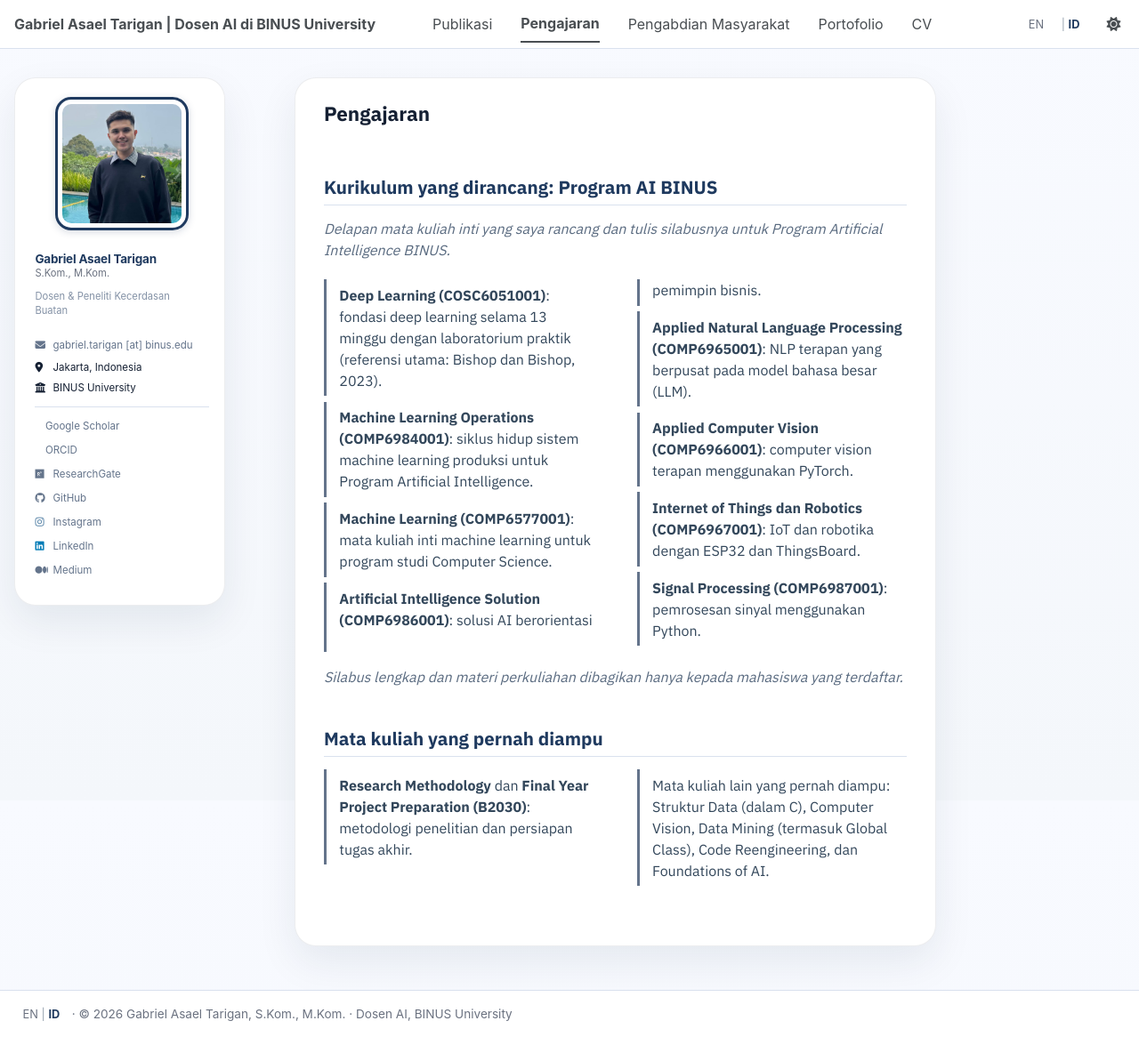
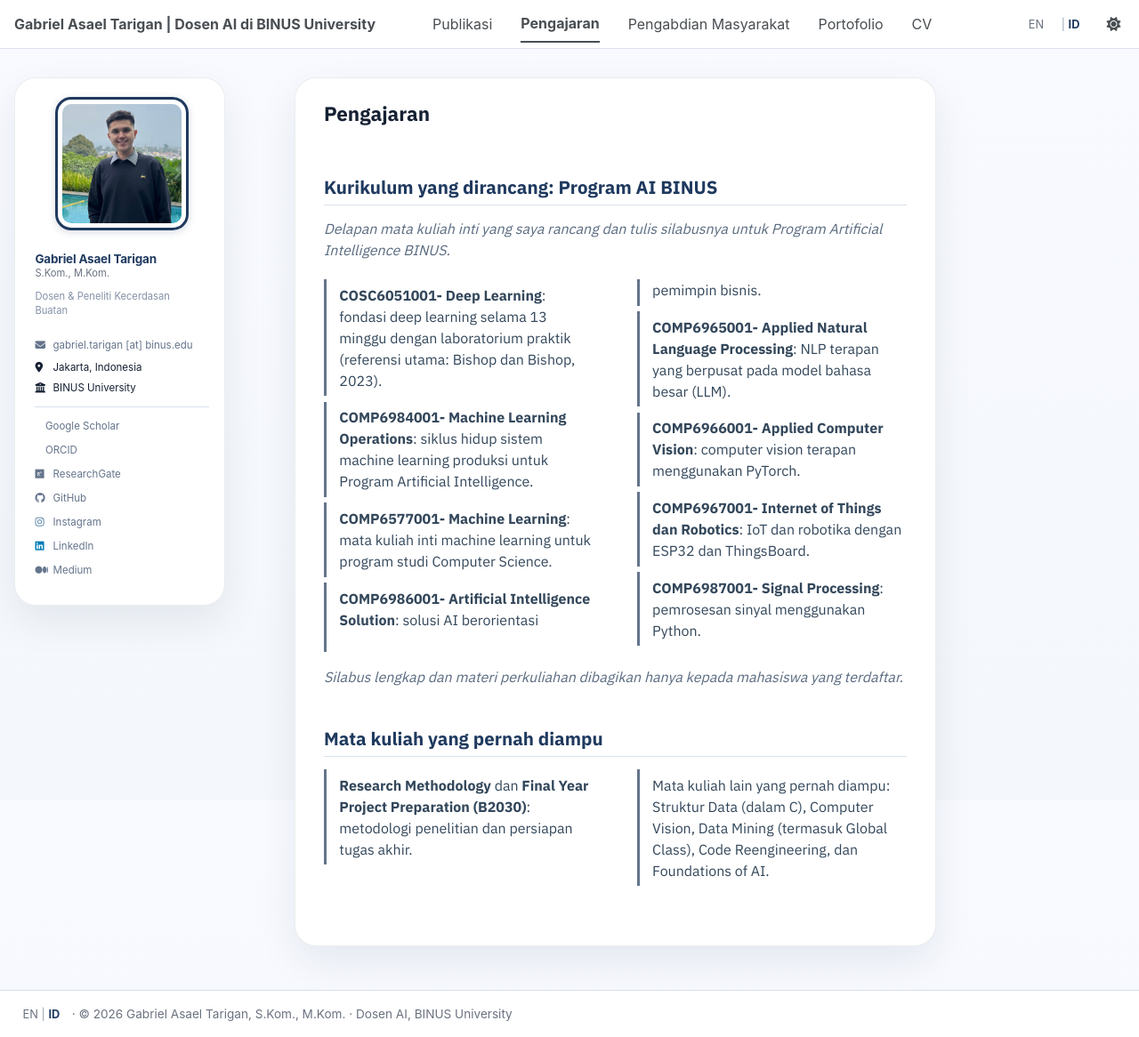
Before and after one commit to asaeltarigan/id, a Jekyll site: the page built from _pages/pengajaran.md, in a window 1280 px wide and 1166 px high. Shown: the whole window at 89% size. Built offline with Jekyll 4.4.1, drawn with Linux system fonts in a browser that asks for light colours; a style sheet for code colours, icons or effects is not loaded.

```diff
--- a/_data/cv_timeline.yml
+++ b/_data/cv_timeline.yml
@@ -10,7 +10,7 @@ experience:
     location: "Jakarta, Indonesia"
     description: "Merancang kurikulum inti AI: machine learning, NLP terapan, deep learning, computer vision, MLOps, pemrosesan sinyal, serta IoT dan robotika, termasuk silabus lengkap, desain asesmen (AoL), laboratorium, dan rangkaian perkuliahan."
   - time: "2026"
-    title: "Machine Learning Operations (COMP6984001)"
+    title: "COMP6984001- Machine Learning Operations"
     org: "BINUS University, Program Pascasarjana"
     location: "Jakarta, Indonesia"
     description: "Mata kuliah pascasarjana tentang siklus hidup sistem machine learning produksi: eksperimen, penyajian model (model serving), pemantauan, dan disiplin operasional."
--- a/_pages/pengajaran.md
+++ b/_pages/pengajaran.md
@@ -8,14 +8,14 @@ author_profile: true
 <h2 class="teaching-section">Kurikulum yang dirancang: Program AI BINUS</h2>
 <p class="teaching-section-note">Delapan mata kuliah inti yang saya rancang dan tulis silabusnya untuk Program Artificial Intelligence BINUS.</p>
 <ul class="taught-list">
-  <li><strong>Deep Learning (COSC6051001)</strong>: fondasi deep learning selama 13 minggu dengan laboratorium praktik (referensi utama: Bishop dan Bishop, 2023).</li>
-  <li><strong>Machine Learning Operations (COMP6984001)</strong>: siklus hidup sistem machine learning produksi untuk Program Artificial Intelligence.</li>
-  <li><strong>Machine Learning (COMP6577001)</strong>: mata kuliah inti machine learning untuk program studi Computer Science.</li>
-  <li><strong>Artificial Intelligence Solution (COMP6986001)</strong>: solusi AI berorientasi pemimpin bisnis.</li>
-  <li><strong>Applied Natural Language Processing (COMP6965001)</strong>: NLP terapan yang berpusat pada model bahasa besar (LLM).</li>
-  <li><strong>Applied Computer Vision (COMP6966001)</strong>: computer vision terapan menggunakan PyTorch.</li>
-  <li><strong>Internet of Things dan Robotics (COMP6967001)</strong>: IoT dan robotika dengan ESP32 dan ThingsBoard.</li>
-  <li><strong>Signal Processing (COMP6987001)</strong>: pemrosesan sinyal menggunakan Python.</li>
+  <li><strong>COSC6051001- Deep Learning</strong>: fondasi deep learning selama 13 minggu dengan laboratorium praktik (referensi utama: Bishop dan Bishop, 2023).</li>
+  <li><strong>COMP6984001- Machine Learning Operations</strong>: siklus hidup sistem machine learning produksi untuk Program Artificial Intelligence.</li>
+  <li><strong>COMP6577001- Machine Learning</strong>: mata kuliah inti machine learning untuk program studi Computer Science.</li>
+  <li><strong>COMP6986001- Artificial Intelligence Solution</strong>: solusi AI berorientasi pemimpin bisnis.</li>
+  <li><strong>COMP6965001- Applied Natural Language Processing</strong>: NLP terapan yang berpusat pada model bahasa besar (LLM).</li>
+  <li><strong>COMP6966001- Applied Computer Vision</strong>: computer vision terapan menggunakan PyTorch.</li>
+  <li><strong>COMP6967001- Internet of Things dan Robotics</strong>: IoT dan robotika dengan ESP32 dan ThingsBoard.</li>
+  <li><strong>COMP6987001- Signal Processing</strong>: pemrosesan sinyal menggunakan Python.</li>
 </ul>
 <p class="teaching-section-note">Silabus lengkap dan materi perkuliahan dibagikan hanya kepada mahasiswa yang terdaftar.</p>
 
```
Also changed, not shown: _pages/about.md (+1 -1 lines), _pages/portofolio.md (+1 -1 lines).
